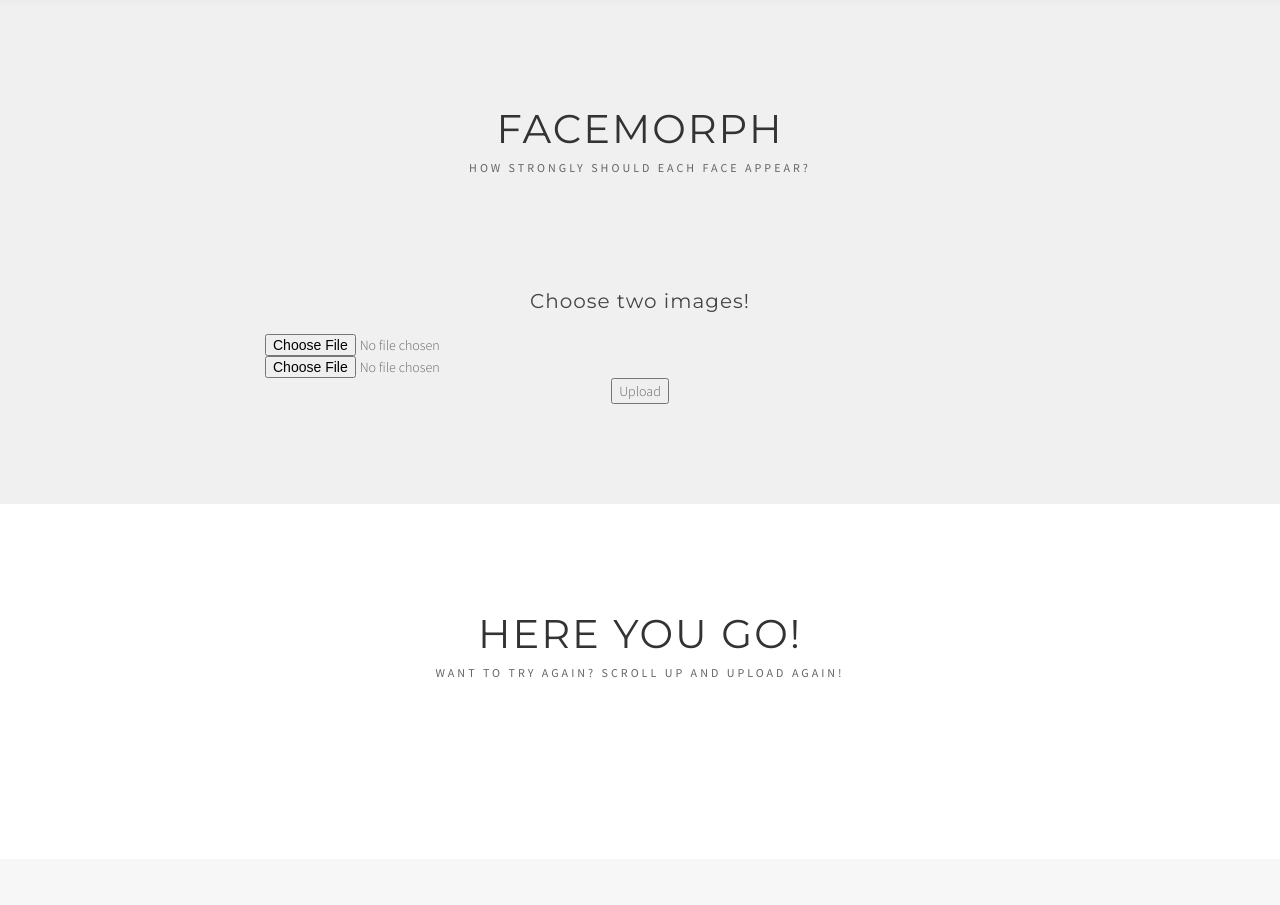
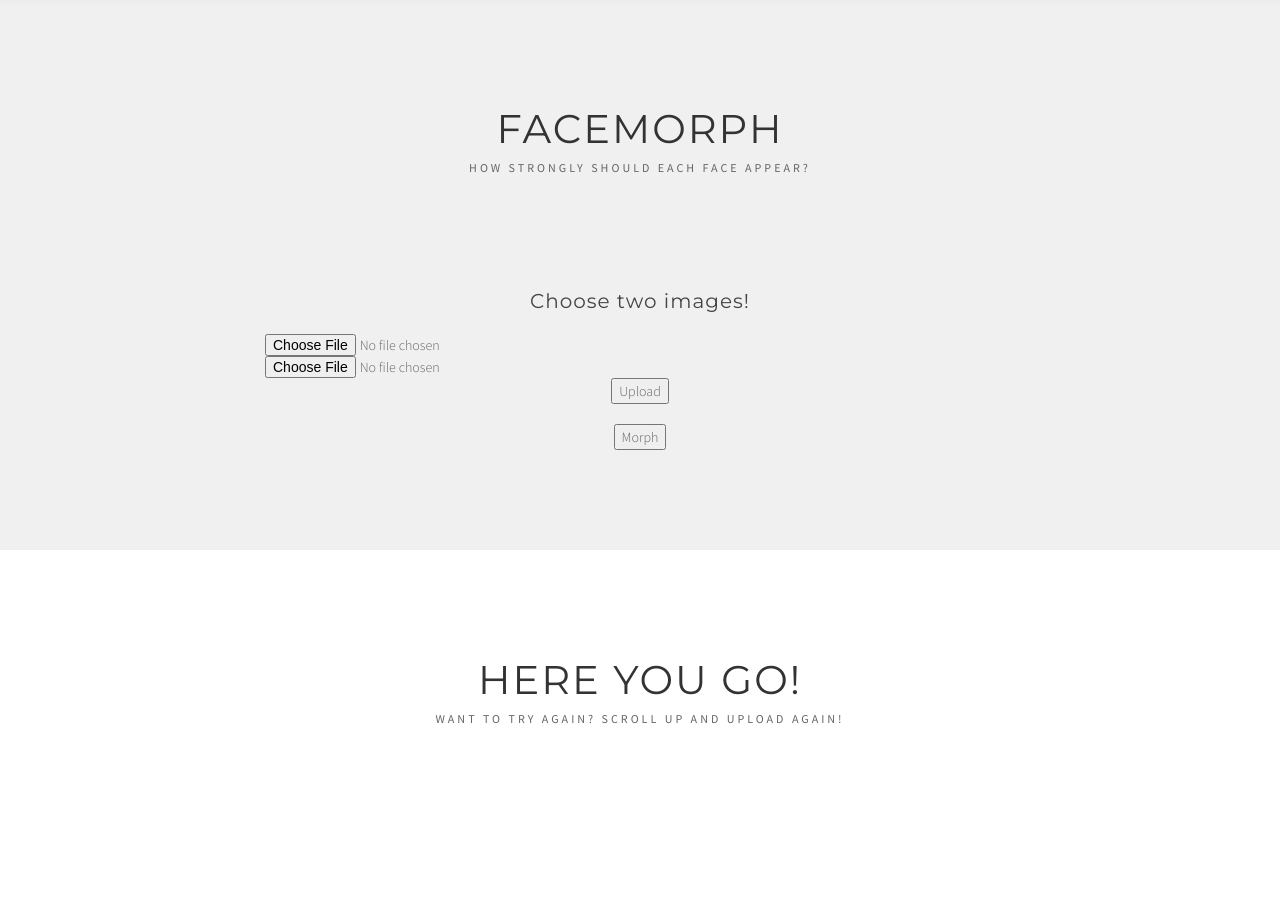
Before and after one commit to hmc-pmoney-s18/FaceMorph121, a Flask app: page / in a window 1280 px wide. Shown: the part 881-1786 px from the top of the page. Before the commit the page ends 1558 px from the top, so only its background shows below. Run offline with Flask 2, Linux system fonts and the light colour scheme.

Commit message:
Main change is in template folder

```diff
--- a/myproject/flask-tutorial/app/templates/index.html
+++ b/myproject/flask-tutorial/app/templates/index.html
@@ -137,6 +137,13 @@ http://www.tooplate.com/view/2083-steak-house
                   <!-- <p><button type="button">Upload</button></p> -->
               <!-- </div> -->
             </div>
+      </div>
+
+
+      <div class="col-md-offset-2 col-md-8 col-sm-offset-1 col-sm-10">
+          <div class="wow fadeInUp" data-wow-delay="0.3s">
+          <h1></h1>
+          <input type="button" value = Morph onclick="document.location.href = '#about'" />
       </div>
 
       <!-- <div class="col-md-4 col-sm-6 wow fadeInUp" data-wow-delay="0.3s">
```
Also changed, not shown: 4 other files.
